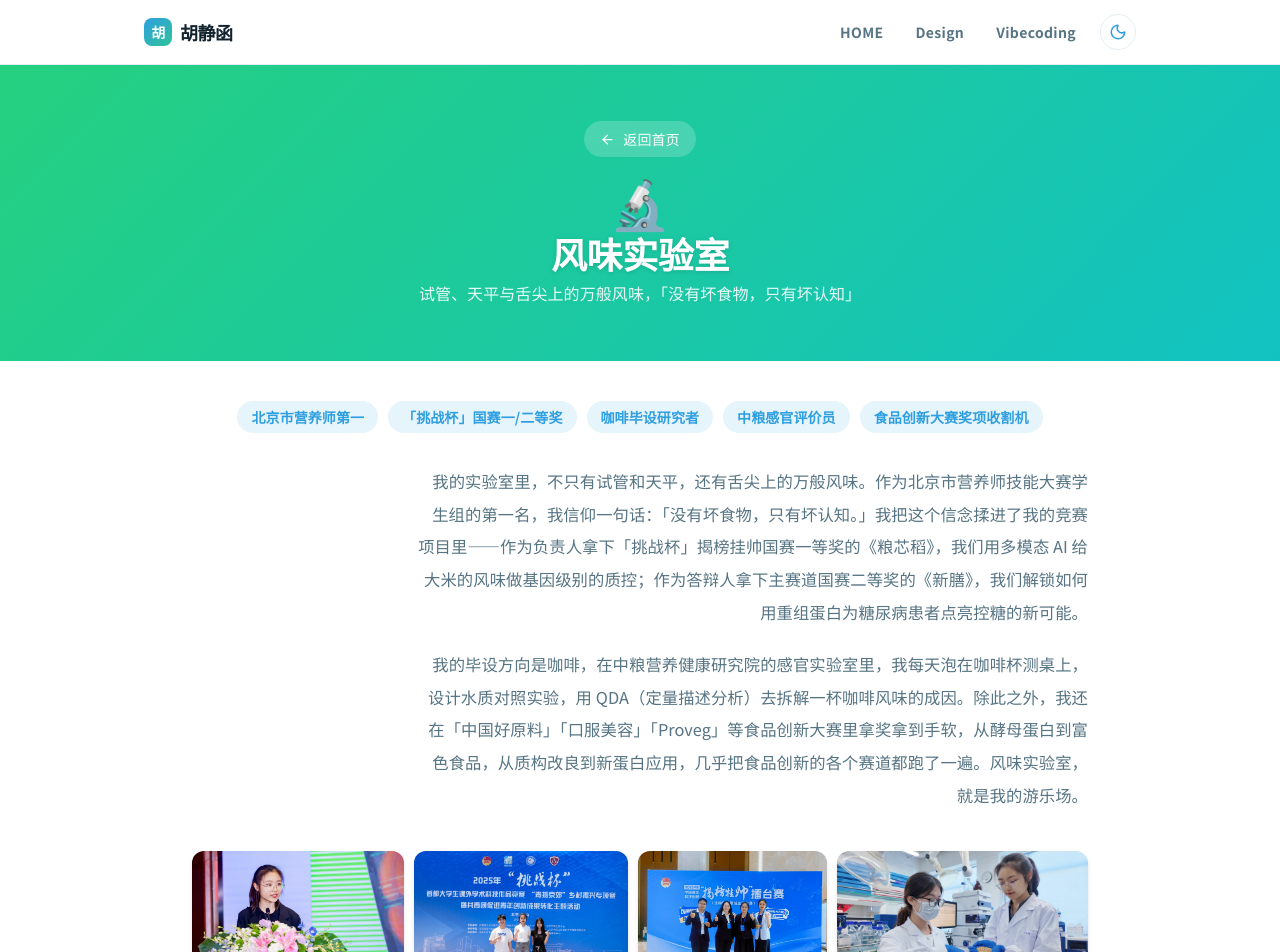
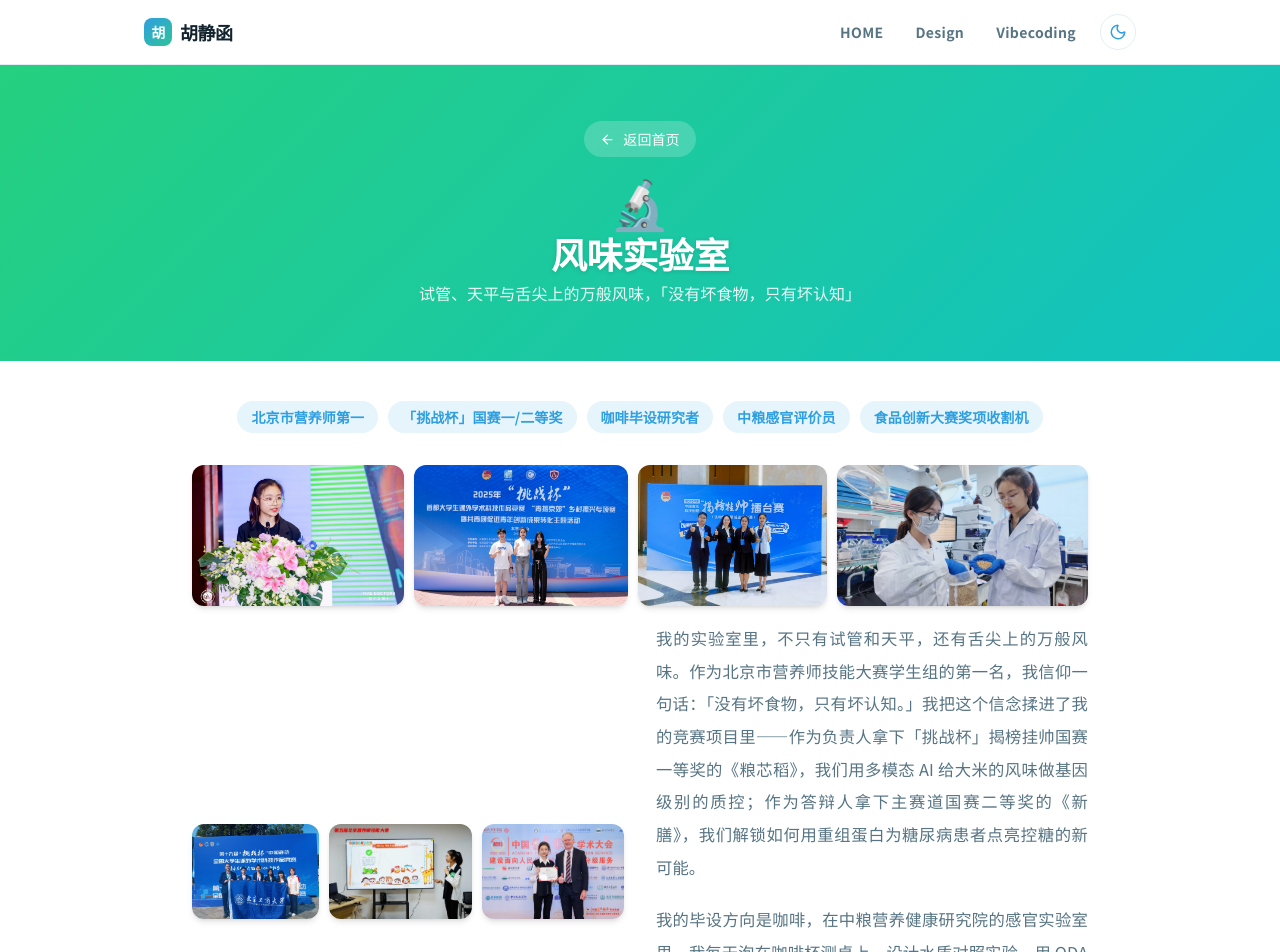
Before and after one commit to hu2976/vercel, a React (Vite) app: page /story/flavor-lab in a window 1280 px wide. Shown: the top 952 px of the page. Built offline with nearby package versions, Linux system fonts and the light colour scheme; a web font is replaced by a local one.

Commit message:
story: 维度2/3改半包围排版（上方横幅+侧翼照片墙裹住文字）+ 正文与About两端对齐(justify)

```diff
--- a/src/pages/Home.jsx
+++ b/src/pages/Home.jsx
@@ -94,7 +94,7 @@ export default function Home() {
               {bioText.map((p, i) => (
                 <p
                   key={i}
-                  className={`mb-2.5 text-[0.95rem] leading-relaxed text-soft last:mb-0 ${bioHover ? '' : 'bio-serif'}`}
+                  className={`mb-2.5 text-justify text-[0.95rem] leading-relaxed text-soft last:mb-0 ${bioHover ? '' : 'bio-serif'}`}
                 >
                   {p}
                 </p>
--- a/src/pages/Story.jsx
+++ b/src/pages/Story.jsx
@@ -82,7 +82,7 @@ function Paragraphs({ paragraphs, className = '' }) {
   return (
     <div className={className}>
       {paragraphs.map((p, i) => (
-        <p key={i} className="mb-5 text-[1.02rem] leading-loose text-soft last:mb-0">{p}</p>
+        <p key={i} className="mb-5 text-justify text-[1.02rem] leading-loose text-soft last:mb-0">{p}</p>
       ))}
     </div>
   )
@@ -92,21 +92,28 @@ function Paragraphs({ paragraphs, className = '' }) {
 function LayoutCentered({ story }) {
   return (
     <div className="mx-auto max-w-4xl">
-      <Paragraphs paragraphs={story.paragraphs} className="mx-auto mb-10 max-w-2xl text-center" />
+      <Paragraphs paragraphs={story.paragraphs} className="mx-auto mb-10 max-w-2xl" />
       <JustifiedGallery items={gallery(story)} targetHeight={210} />
     </div>
   )
 }
 
-/* 布局 B/C —— 文字（左/右对齐）在上，整片照片墙在下：宽度撑满，图文永远协调 */
-function LayoutStacked({ story, align = 'left' }) {
+/* 布局 B/C —— 半包围：图片包在文字的「上方 + 一侧」，把文字裹在角落 */
+function LayoutWrap({ story, side = 'right' }) {
+  const items = gallery(story)
+  const topN = Math.ceil(items.length / 2)
+  const top = items.slice(0, topN)
+  const rest = items.slice(topN)
+  const text = <Paragraphs paragraphs={story.paragraphs} />
+  const sideWall = <JustifiedGallery items={rest} targetHeight={140} />
   return (
     <div className="mx-auto max-w-4xl">
-      <Paragraphs
-        paragraphs={story.paragraphs}
-        className={`mb-10 max-w-2xl ${align === 'right' ? 'ml-auto text-right' : ''}`}
-      />
-      <JustifiedGallery items={gallery(story)} targetHeight={200} />
+      {/* 上方横幅照片墙 */}
+      <JustifiedGallery items={top} targetHeight={180} className="mb-4" />
+      {/* 文字 + 一侧照片墙（半包围的“侧翼”） */}
+      <div className="grid items-center gap-6 lg:grid-cols-2 lg:gap-8">
+        {side === 'right' ? <>{text}{sideWall}</> : <>{sideWall}{text}</>}
+      </div>
     </div>
   )
 }
@@ -127,8 +134,8 @@ function LayoutTopBottom({ story }) {
 function StoryBody({ story }) {
   switch (story.slug) {
     case 'spotlight': return <LayoutCentered story={story} />
-    case 'partner': return <LayoutStacked story={story} align="left" />
-    case 'flavor-lab': return <LayoutStacked story={story} align="right" />
+    case 'partner': return <LayoutWrap story={story} side="right" />
+    case 'flavor-lab': return <LayoutWrap story={story} side="left" />
     case 'intern': return <LayoutTopBottom story={story} />
     default: return <Paragraphs paragraphs={story.paragraphs} className="mx-auto max-w-2xl" />
   }
```
